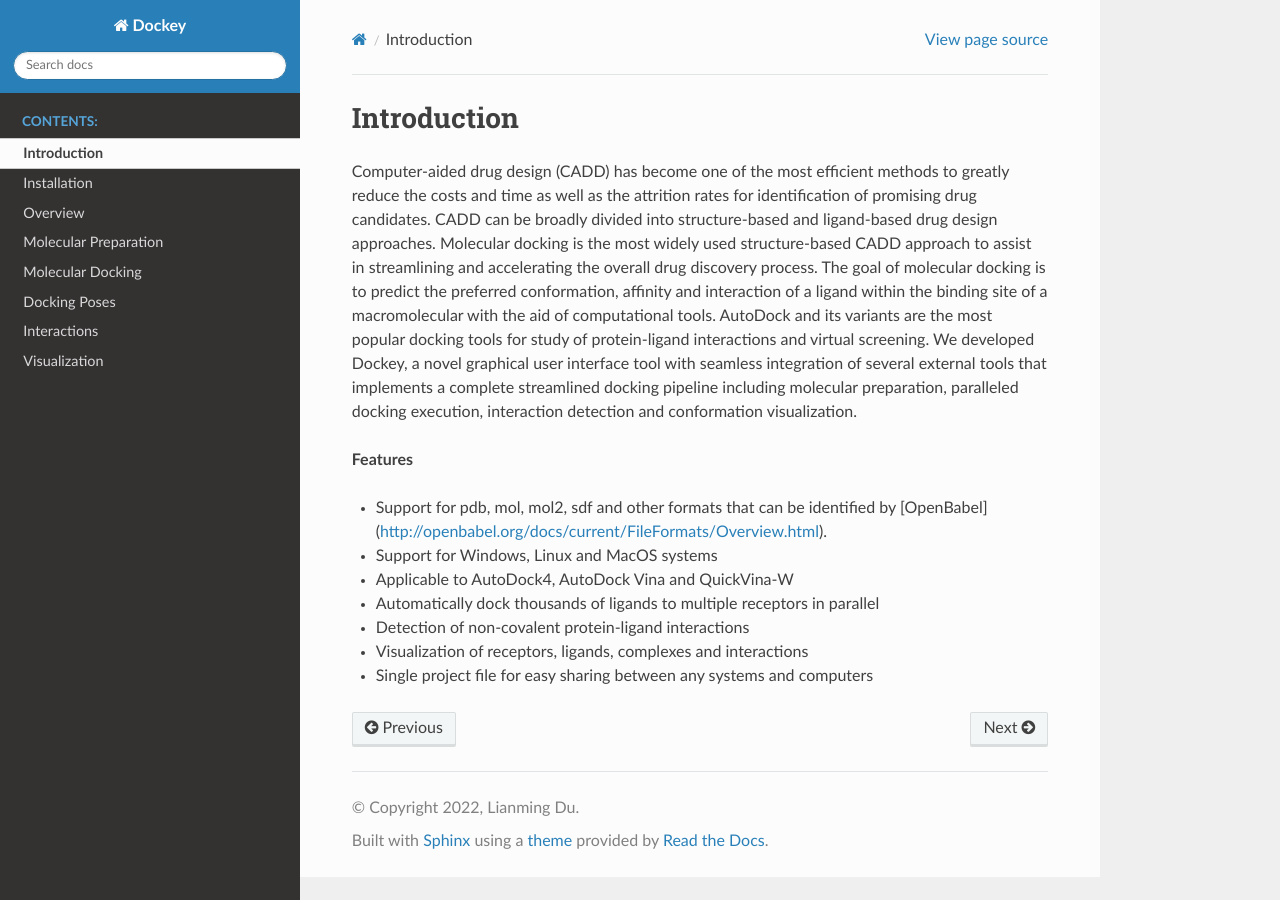
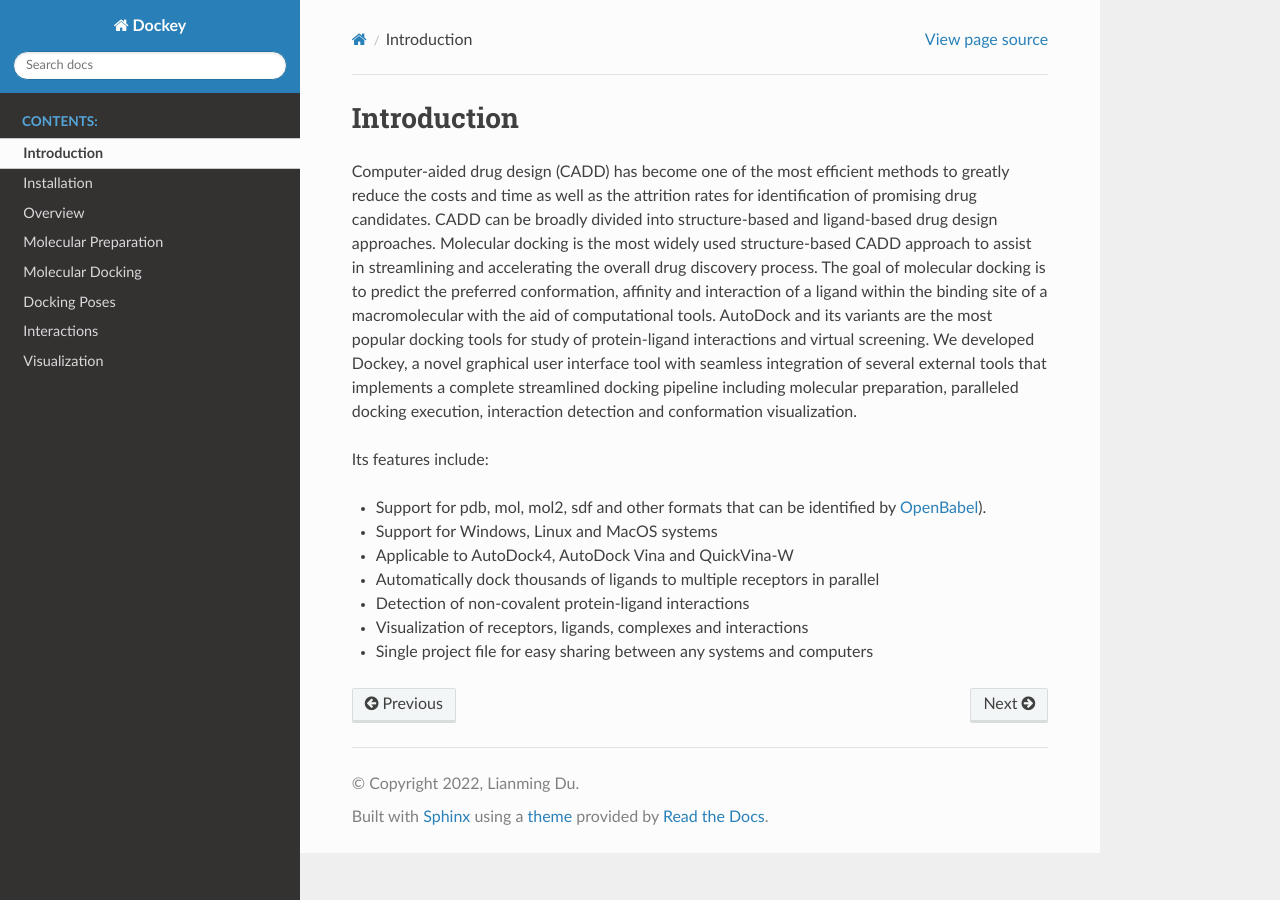
Before and after one commit to lmdu/dockey, a Sphinx documentation site: the page built from docs/source/introduction.rst, in a window 1280 px wide. Built offline with Sphinx 7.4.7 and the Read the Docs theme 2.0.0, drawn with Linux system fonts in a browser that asks for light colours.

Commit message:
update docs

```diff
--- a/docs/source/introduction.rst
+++ b/docs/source/introduction.rst
@@ -3,9 +3,9 @@ Introduction
 
 Computer-aided drug design (CADD) has become one of the most efficient methods to greatly reduce the costs and time as well as the attrition rates for identification of promising drug candidates. CADD can be broadly divided into structure-based and ligand-based drug design approaches. Molecular docking is the most widely used structure-based CADD approach to assist in streamlining and accelerating the overall drug discovery process. The goal of molecular docking is to predict the preferred conformation, affinity and interaction of a ligand within the binding site of a macromolecular with the aid of computational tools. AutoDock and its variants are the most popular docking tools for study of protein-ligand interactions and virtual screening. We developed Dockey, a novel graphical user interface tool with seamless integration of several external tools that implements a complete streamlined docking pipeline including molecular preparation, paralleled docking execution, interaction detection and conformation visualization.
 
-**Features**
+Its features include:
 
-- Support for pdb, mol, mol2, sdf and other formats that can be identified by [OpenBabel](http://openbabel.org/docs/current/FileFormats/Overview.html).
+- Support for pdb, mol, mol2, sdf and other formats that can be identified by `OpenBabel <http://openbabel.org/docs/current/FileFormats/Overview.html>`_).
 - Support for Windows, Linux and MacOS systems
 - Applicable to AutoDock4, AutoDock Vina and QuickVina-W
 - Automatically dock thousands of ligands to multiple receptors in parallel
--- /dev/null
+++ b/docs/source/project.rst
@@ -0,0 +1,2 @@
+Project Manage
+==============
```
